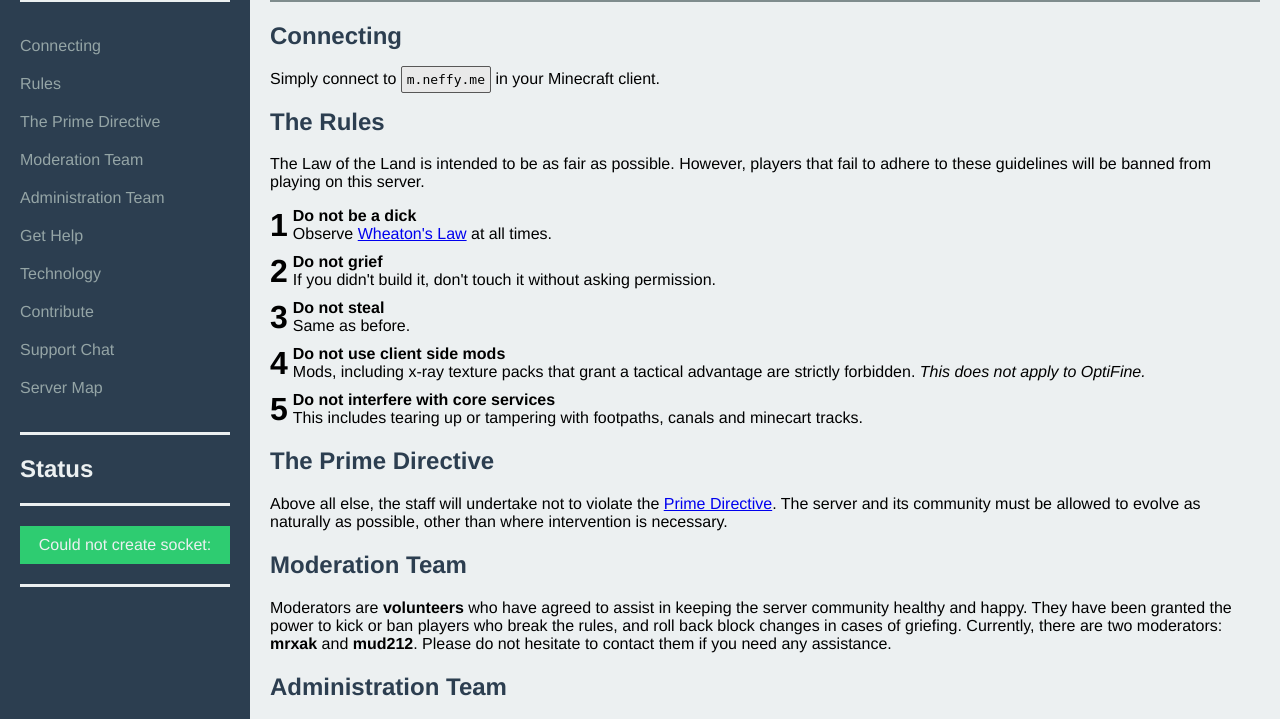
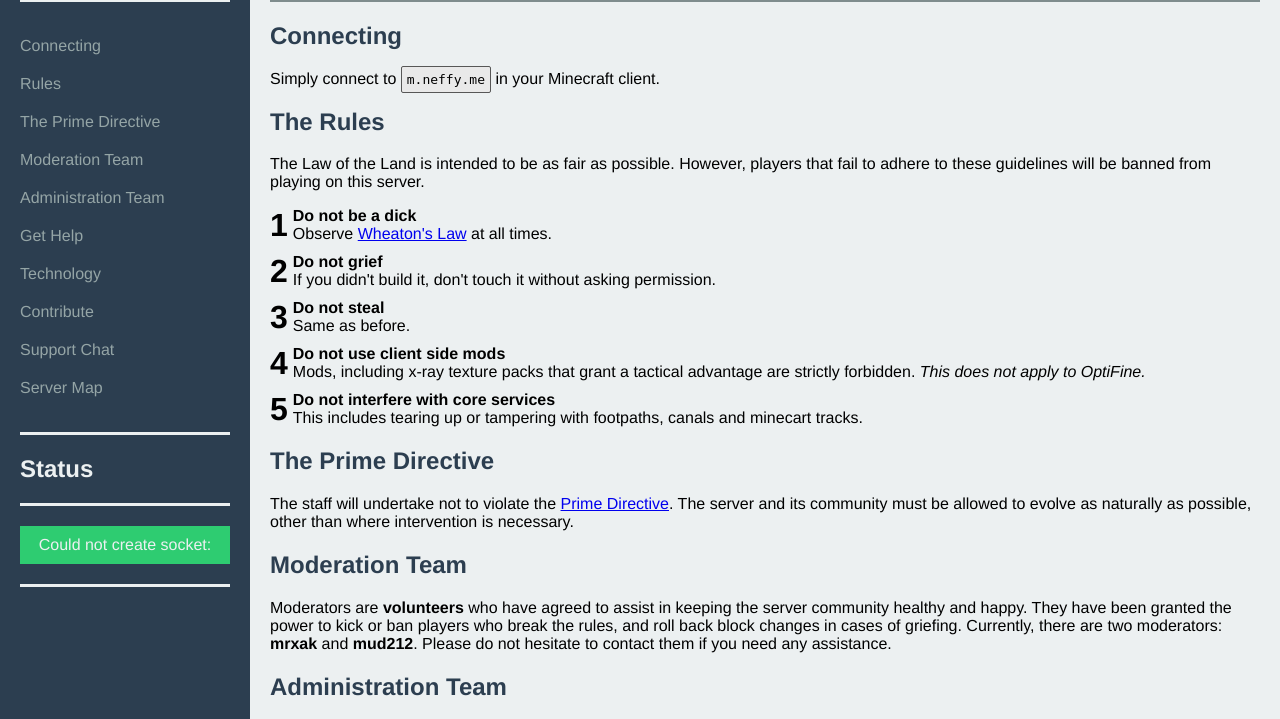
Before and after one commit to prophile/minecraft.nfreader.net, a PHP site: page / in a window 1280 px wide. Shown: the part 89-808 px from the top of the page. Run offline with PHP 8.4, Linux system fonts and the light colour scheme; data that the repository does not hold is empty; some libraries are stand-ins or nearby versions.

Commit message:
Remove the phrase 'above all else'
As nice as this is as a turn of phrase, it is patently not true.

```diff
--- a/index.php
+++ b/index.php
@@ -30,7 +30,7 @@
           <h1>The Prime Directive</h1>
   </div>
 
-  <p>Above all else, the staff will undertake not to violate the <a href="http://en.wikipedia.org/wiki/Prime_Directive">Prime Directive</a>. The server and its community must be allowed to evolve as naturally as possible, other than where intervention is necessary.</p>
+  <p>The staff will undertake not to violate the <a href="http://en.wikipedia.org/wiki/Prime_Directive">Prime Directive</a>. The server and its community must be allowed to evolve as naturally as possible, other than where intervention is necessary.</p>
 
     <div class="section-header" id="moderators">
           <h1>Moderation Team</h1>
```
